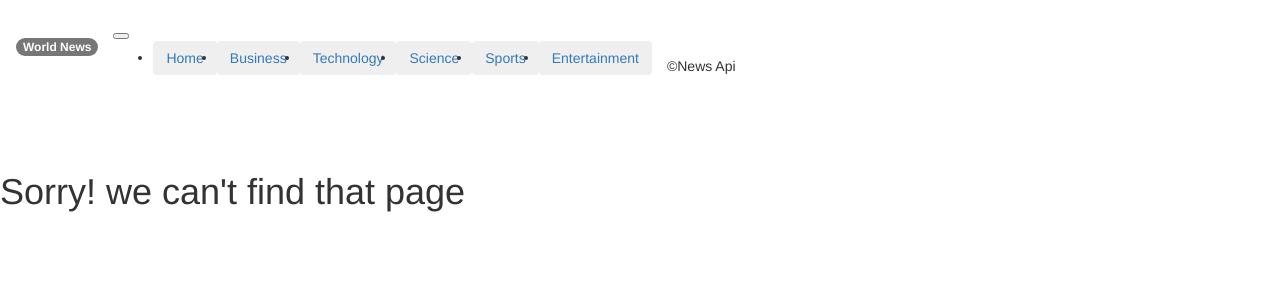
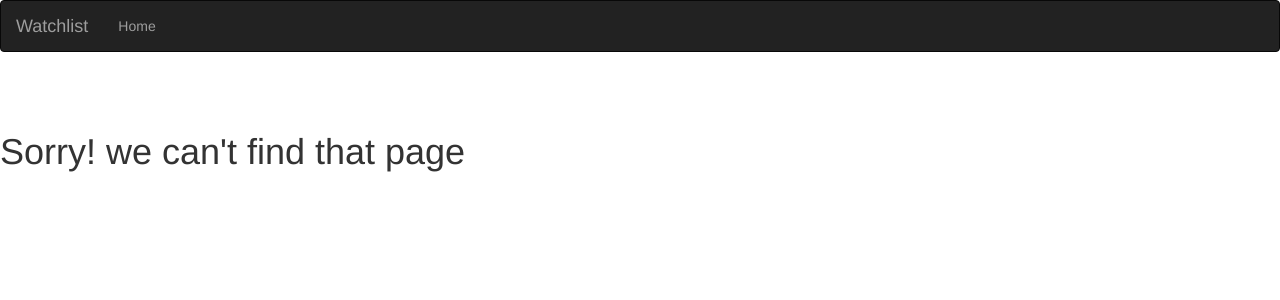
Before and after one commit to AmimoG/News-Preview, a Flask app: template app/templates/fourOwfour.html in a window 1280 px wide. Shown: the top 300 px of the page. Run offline with Flask 2, Linux system fonts and the light colour scheme; the template is opened without the code that fills it, so the values that code supplies are empty; some libraries are stand-ins or nearby versions.

Commit message:
Add Files

```diff
--- a/app/templates/article.html
+++ b/app/templates/article.html
@@ -3,7 +3,7 @@
 <br>
 <br>
 <body>
-  <h1 align="center" class="text-capitalize"> {{id}} </h3>
+  <h1 text-align="center" class="text-capitalize"> {{id}} </h3>
   <div class="container">
     <div class="card-columns">
       {% for article in articles %}
--- a/app/templates/categories.html
+++ b/app/templates/categories.html
@@ -5,7 +5,7 @@
 <body>
   <br>
   <br>
-  <h1 align="center" class="text-uppercase">{{cat}} NEWS </h3>
+  <h1 text-align="center" class="text-uppercase">{{cat}} NEWS </h3>
     <div class="container">
       <div class="card-columns">
         {% for category in category %}
--- a/app/templates/index.html
+++ b/app/templates/index.html
@@ -1,6 +1,6 @@
 <!-- <h1>my display{{message}}</h1> -->
 {% extends 'base.html'%} {% block content %} {% block styles%} {{ super() }}
-<link rel="stylesheet" href="{{url_for('static',filename='app.static.css.index.css')}}"> {% endblock %}
+<link rel="stylesheet" href="{{url_for('static',filename='css/index.css')}}"> {% endblock %}
 <br>
 <br>
 <br>
@@ -28,14 +28,14 @@
           </div>
         </div>
 
-        <div class="col-9">
+        <div class="col-9 News">
           <h1 text-align="center"> HEADLINE NEWS </h3>
           <div class="container">
             <div class="card-columns">
               {% for headlines in headlines %}
 
               <div class="card">
-                <img class="card" src="{{headlines.image}}" alt="Card image cap" size="100px180">
+                <img class="card" src="{{headlines.image}}" alt="Card image cap" size="100px100">
                 <div class="card-body">
                   <h5 class="card-title">{{headlines.author}}</h5>
                   <p class="card-text">{{headlines.description}}</p>
--- a/app/templates/macros.html
+++ b/app/templates/macros.html
@@ -1,4 +1,4 @@
-<!-- {% macro displaySources(source_results_list) %}
+{% macro displaySources(source_results_list) %}
 {% for source in sources %}
 <div class="main">
   <div class="container-fluid">
@@ -22,4 +22,4 @@
         </div>
       </div>
 
-{% endfor %} {% endmacro %} -->
+{% endfor %} {% endmacro %}
--- a/app/templates/navbar.html
+++ b/app/templates/navbar.html
@@ -1,34 +1,18 @@
-<div class="">
+<div class="navbar navbar-inverse" role="navigation">
+  <div class="container-fluid">
+      <div class="navbar-header">
+          <button type="button" class="navbar-toggle" data-toggle="collapse" data-target=".navbar-collapse">
+            <span class="sr-only">Toggle navigation</span>
+            <span class="icon-bar"></span>
+            <span class="icon-bar"></span>
+            <span class="icon-bar"></span>
+          </button>
+          <a class="navbar-brand" href="/"> Watchlist </a>
+      </div>
+      <div class="navbar-collapse collapse">
+          <ul class="nav navbar-nav">
+              <li><a href="/">Home</a></li>
+      </div>
 
-    <nav class="navbar navbar-expand-lg navbar-dark bg-dark fixed-top">
-    <h3> <a class="navbar-brand" href="/"><span class="badge badge-success">World News</span></a></h3>
-      <button class="navbar-toggler" type="button" data-toggle="collapse" data-target="#navbarText" aria-controls="navbarText" aria-expanded="false" aria-label="Toggle navigation">
-      <span class="navbar-toggler-icon"></span>
-    </button>
-      <div class="collapse navbar-collapse" id="navbarText">
-        <ul class="navbar-nav mr-auto">
-          <li class="nav-item active">
-            <a class="nav-link" href="/"><button type="button" class="btn btn-outline-success">Home </button><span class="sr-only">(current)</span></a>
-          </li>
-          <li class="nav-item">
-            <a class="nav-link" href="/{{'categories/Business'}}"><button type="button" class="btn btn-outline-success">Business</button></a>
-          </li>
-          <li class="nav-item">
-            <a class="nav-link" href="/{{'categories/Technology'}}"><button type="button" class="btn btn-outline-success">Technology</button></a>
-          </li>
-          <li class="nav-item">
-            <a class="nav-link" href="/{{'categories/Science'}}"><button type="button" class="btn btn-outline-success">Science</button></a>
-          </li>
-          <li class="nav-item">
-            <a class="nav-link" href="/{{'categories/Sports'}}"><button type="button" class="btn btn-outline-success">Sports</button></a>
-          </li>
-          <li class="nav-item">
-            <a class="nav-link" href="/{{'categories/Entertainment'}}"><button type="button" class="btn btn-outline-success">Entertainment</button></a>
-          </li>
-        </ul>
-        <span class="navbar-text">
-        ©News Api
-      </span>
-      </div>
-    </nav>
   </div>
+</div>
```
Also changed, not shown: app/static/css/index.css (+11 -2 lines).
